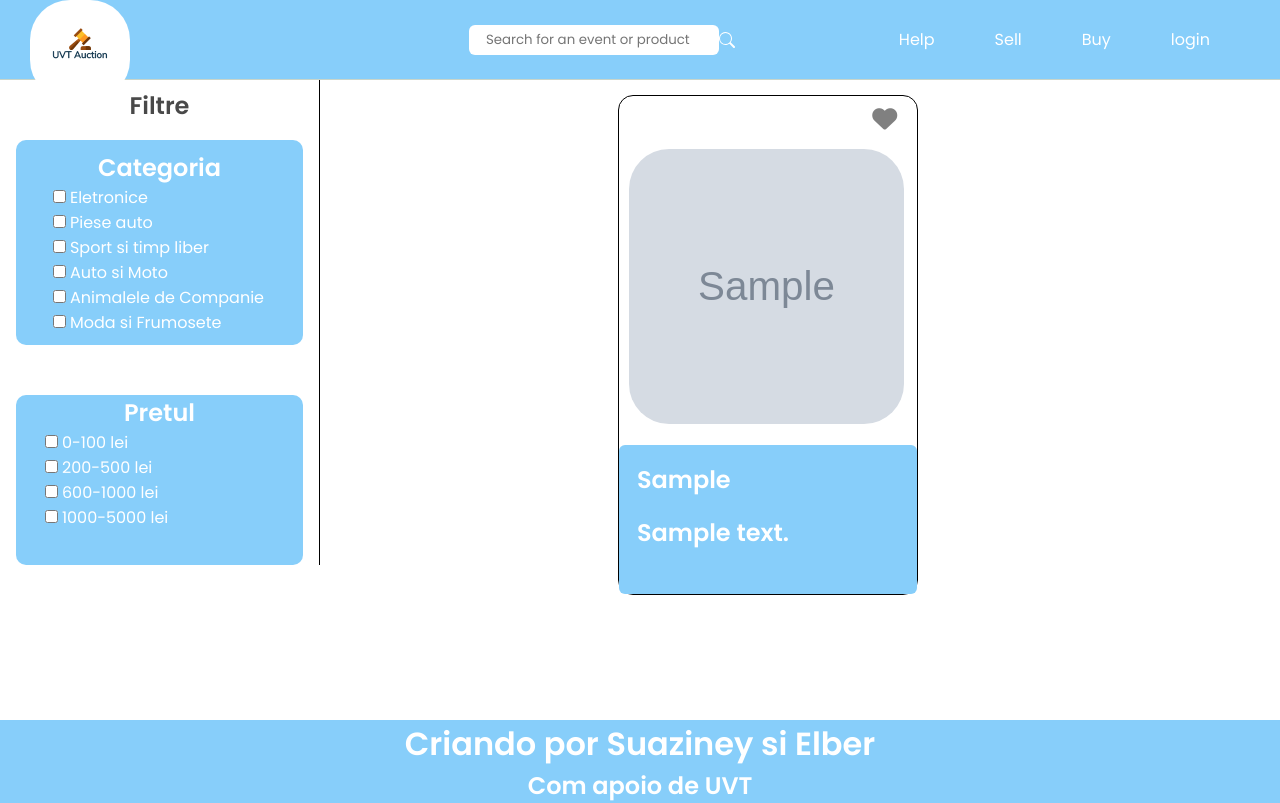
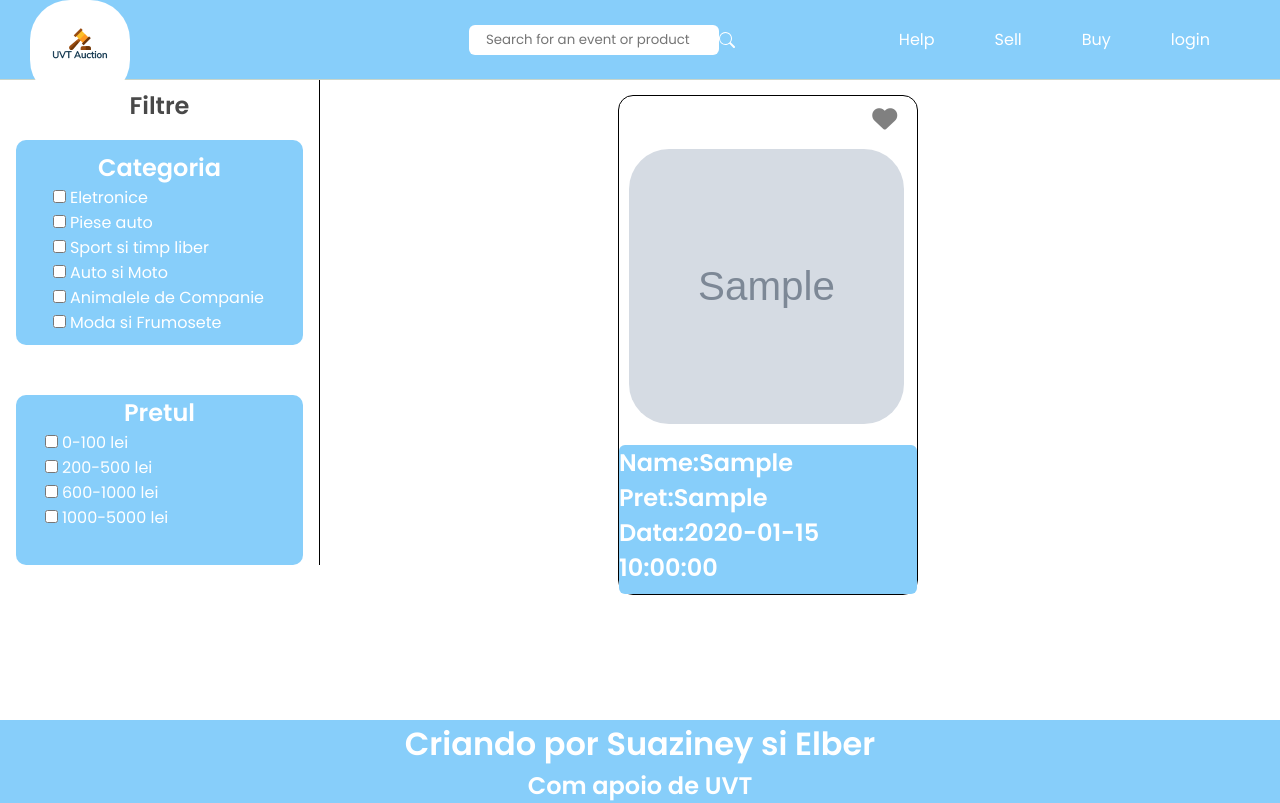
Before and after one commit to SUAZINEYDaLuz/ProjecctoTw, a Flask app: page / in a window 1280 px wide. Run offline with Flask 2, Linux system fonts and the light colour scheme; a user stored in the database is signed in; tables that the repository leaves empty hold one stand-in row (values such as "Sample post"); grey boxes marked "Sample" are stand-in pictures; some libraries are stand-ins or nearby versions.

Commit message:
Data e preco1.0

```diff
--- a/Projecto_Tw_T/models.py
+++ b/Projecto_Tw_T/models.py
@@ -17,3 +17,5 @@ class tabelatw(db.Model, UserMixin):
     descricao = db.Column(db.String(255), nullable=False)
     email = db.Column(db.String(255), nullable=False)
     image = db.Column(db.String(120), default='image.jpg')
+    lance = db.Column(db.String(255), nullable=False)
+    datalance = db.Column(db.DateTime)
--- a/Projecto_Tw_T/templates/Homepage.html
+++ b/Projecto_Tw_T/templates/Homepage.html
@@ -67,8 +67,9 @@
                                  height="300px">
                         </div>
                         <div class="detalhe_produto">
-                            <h1 class="p_name">{{ row.titlu }}</h1>
-                            <h1 class="p_price">{{ row.descricao }}</h1>
+                            <h2 class="p_name">Name:{{ row.titlu }}</h2>
+                            <h2 class="lance">Pret:{{ row.lance }}</h2>
+                            <h2 class="datalance">Data:{{ row.datalance}}</h2>
                         </div>
 
                     </div>
--- a/Projecto_Tw_T/views.py
+++ b/Projecto_Tw_T/views.py
@@ -41,7 +41,10 @@ def Send_Data():
         descricao = request.form['descricao']
         email = request.form['email']
         image = save_images(request.files.get('image1'))
-        new_item = tabelatw(titlu=titlu, categoria=categoria, descricao=descricao, email=email,image=image)
+        lance = request.form['Lance']
+        datalance = request.form['dataLeilao']
+
+        new_item = tabelatw(titlu=titlu, categoria=categoria, descricao=descricao, email=email,image=image,lance=lance ,datalance = datalance)
         db.session.add(new_item)
         db.session.commit()
     return render_template('Homepage.html')
```
